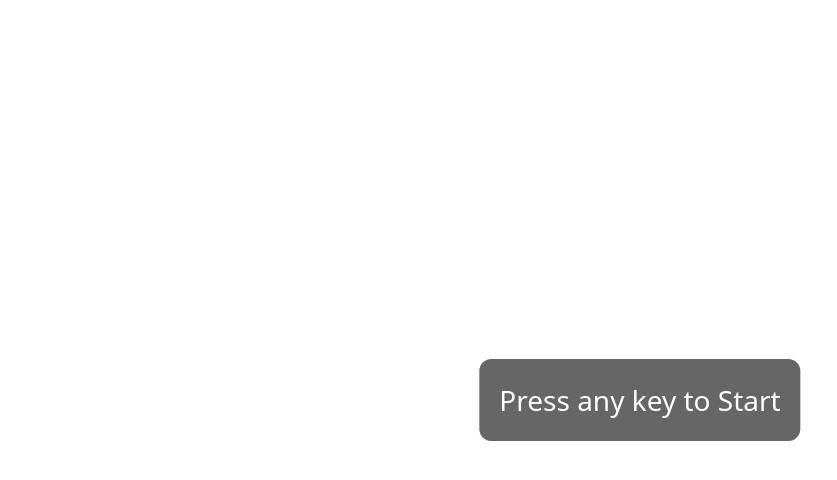
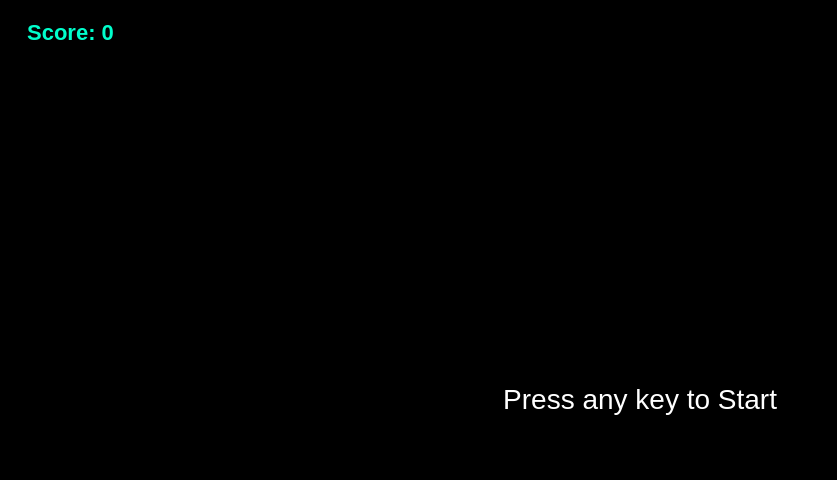
Before and after one commit to twinkalp10/3DSnake, a website built with Vite: page index.html in a window 1280 px wide. Shown: the whole page, without its empty margins (0-837 px from the left). Built offline with nearby package versions, Linux system fonts and the light colour scheme; what @babylonjs/core would draw is missing.

Commit message:
score board added

```diff
--- a/index.html
+++ b/index.html
@@ -4,7 +4,9 @@
     <meta charset="UTF-8" />
     <link rel="icon" type="image/svg+xml" href="/vite.svg" />
     <meta name="viewport" content="width=device-width, initial-scale=1.0" />
-    <title>Vite App</title>
+    <title>Snake 3D</title>
+
+    <!-- Overlay (Start/Game Over message) -->
     <div id="overlay" style="
       position: absolute;
       top: 50%;
@@ -16,21 +18,49 @@
       background: rgba(0,0,0,0.6);
       padding: 20px;
       border-radius: 12px;
+      z-index: 2;
     ">
       Press any key to Start
     </div>
+
     <style>
-      canvas{
+      body {
+        margin: 0;
+        overflow: hidden;
+        background: black;
+        font-family: Arial, sans-serif;
+      }
+
+      canvas {
         width: 100%;
         height: 100%;
         display: block;
         top: 0;
         left: 0;
       }
+
+      /* Score HUD */
+      #scoreBoard {
+        position: absolute;
+        top: 10px;
+        left: 15px;
+        font-size: 22px;
+        font-weight: bold;
+        color: #00ffcc;
+        background: rgba(0,0,0,0.5);
+        padding: 6px 12px;
+        border-radius: 8px;
+        z-index: 3;
+      }
     </style>
   </head>
   <body>
+    <!-- Score HUD -->
+    <div id="scoreBoard">Score: 0</div>
+
+    <!-- Game canvas -->
     <canvas id="gameCanvas"></canvas>
+
     <script type="module" src="/src/main.js"></script>
   </body>
 </html>
```
Lines whose indentation alone changed are shown as unchanged.
